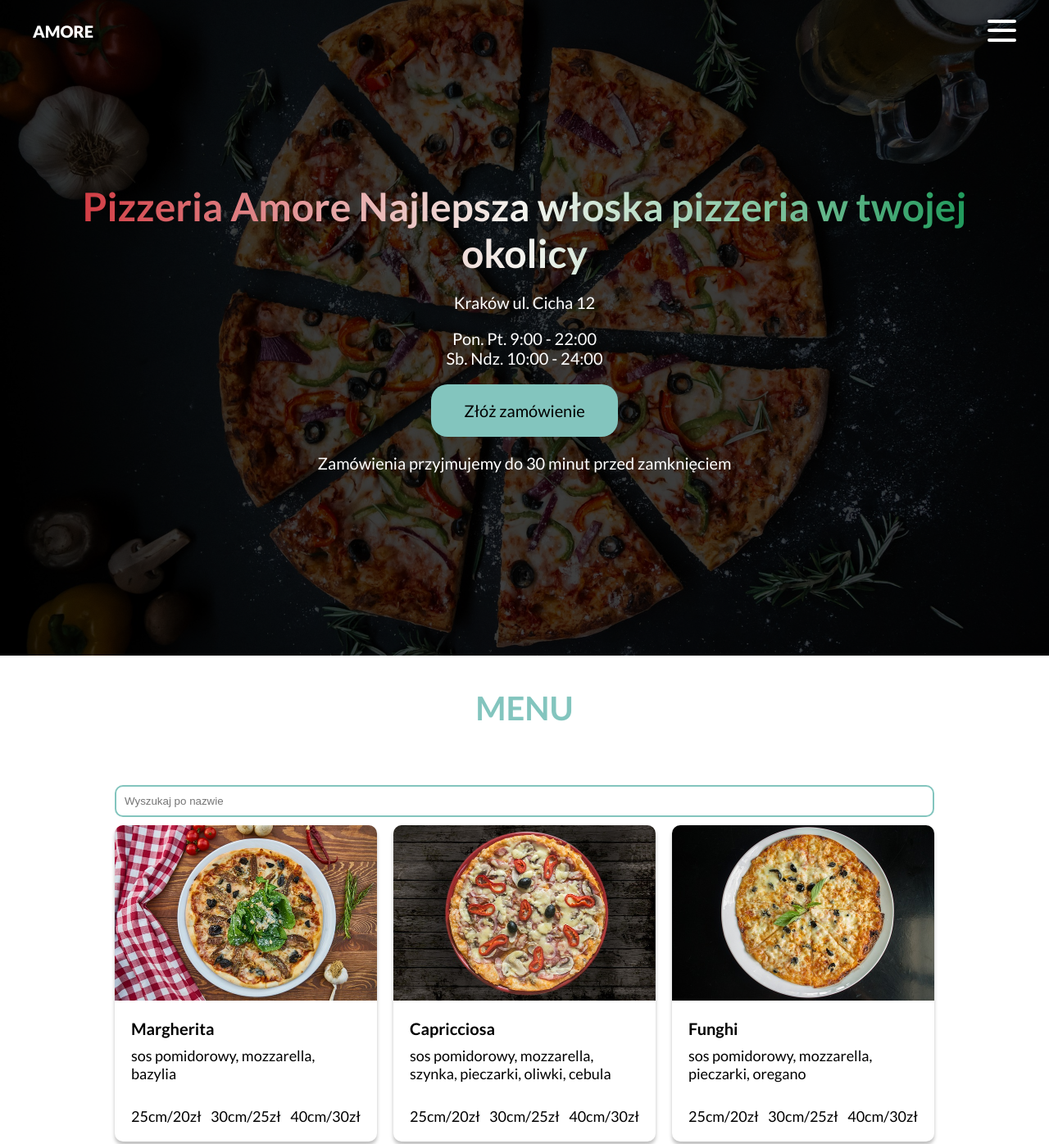
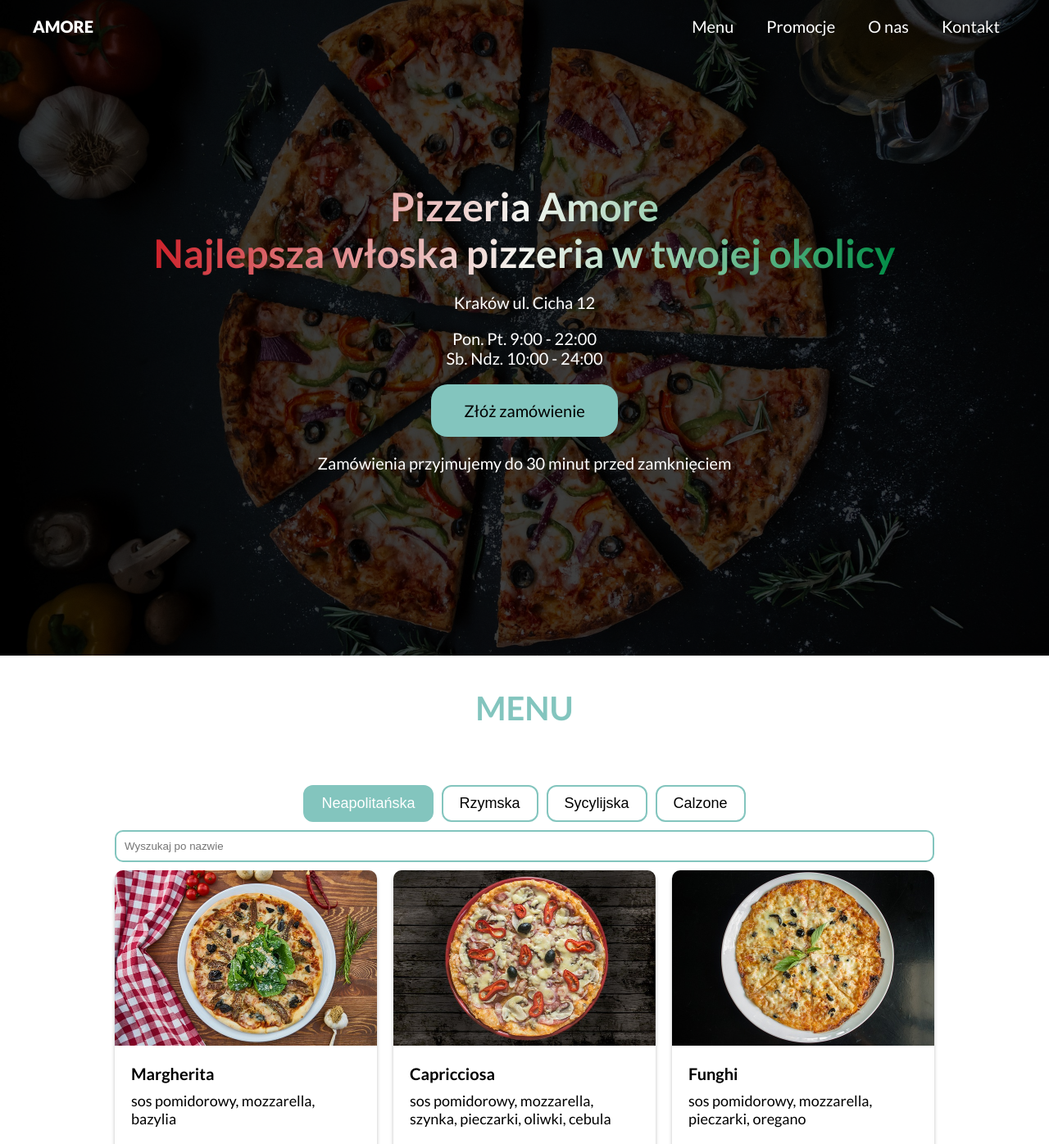
Before and after one commit to Zielona-Herbatka/Pizzeria-Amore, a plain HTML site: page index.html in a window 1280 px wide. Shown: the top 1396 px of the page at 82% size. Drawn offline with Linux system fonts and the light colour scheme.

Commit message:
nav and menu change

```diff
--- a/index.html
+++ b/index.html
@@ -16,42 +16,50 @@
 		<nav class="nav">
 			<nav class="nav__bar">
 				<a href="#" class="nav__logo">Amore</a>
+				<div class="nav__desktop">
+					<a class="nav__desktop-item" href="#menu">Menu</a>
+					<a class="nav__desktop-item" href="#promotion">Promocje</a>
+					<a class="nav__desktop-item" href="#about-us">O nas</a>
+					<a class="nav__desktop-item" href="#contact">Kontakt</a>
+				</div>
 				<button class="nav__burger-icon">
 					<span class="nav__burger-icon-item"></span>
 					<span class="nav__burger-icon-item"></span>
 					<span class="nav__burger-icon-item"></span>
 				</button>
+				<ul class="nav__menu-mobile">
+					<li class="nav__menu-mobile-item"><a href="#menu" class="nav__menu-mobile-link">Menu</a></li>
+					<li class="nav__menu-mobile-item"><a href="#promotion" class="nav__menu-mobile-link">Promocje</a></li>
+					<li class="nav__menu-mobile-item"><a href="#about-us" class="nav__menu-mobile-link">O Nas</a></li>
+					<li class="nav__menu-mobile-item"><a href="#contact" class="nav__menu-mobile-link">Kontakt</a></li>
+				</ul>
 			</nav>
-			<ul class="nav__menu">
-				<li class="nav__menu-item"><a href="#menu" class="nav__menu-link">Menu</a></li>
-				<li class="nav__menu-item"><a href="#promotion" class="nav__menu-link">Promocje</a></li>
-				<li class="nav__menu-item"><a href="#about-us" class="nav__menu-link">O Nas</a></li>
-				<li class="nav__menu-item"><a href="#contact" class="nav__menu-link">Kontakt</a></li>
-			</ul>
-			<!-- display block na wyzszej rozdzialce -->
-			<div class="nav__social">
-				<a href="#" class="nav__social-icon"><img src="img/header/facebook.svg" alt="Ikona Facebooka" /></a>
-				<a href="#" class="nav__social-icon"><img src="img/header/instagram.svg" alt="Ikona Instagrama" /></a>
-				<a href="#" class="nav__social-icon"><img src="img/header/pinterest.svg" alt="Ikona Pinteresta" /></a>
-			</div>
 		</nav>
 		<header class="header">
 			<div class="header__text">
-				<h1 class="header__text-heading">Pizzeria Amore Najlepsza włoska pizzeria w twojej okolicy</h1>
+				<h1 class="header__text-heading">Pizzeria Amore <span>Najlepsza włoska pizzeria w twojej okolicy</span></h1>
 				<p class="header__text-location">Kraków ul. Cicha 12</p>
 				<div class="header__text-opening-hours">
 					<p>Pon. Pt. 9:00 - 22:00</p>
 					<p>Sb. Ndz. 10:00 - 24:00</p>
 				</div>
-				<a href="#" class="header__text-btn">Złóż zamówienie</a>
+				<a href="#menu" class="header__text-btn">Złóż zamówienie</a>
 				<p class="header__text-information">Zamówienia przyjmujemy do 30 minut przed zamknięciem</p>
 			</div>
 			<div class="header__shadow"></div>
 		</header>
 		<h2 class="section-title">Menu</h2>
 		<section class="menu" id="menu">
+			<div class="menu__category">
+				<div class="menu__category-box">
+					<button class="menu__category-item menu__category-item--active">Neapolitańska</button>
+					<button class="menu__category-item">Rzymska</button>
+					<button class="menu__category-item">Sycylijska</button>
+					<button class="menu__category-item">Calzone</button>
+				</div>
+				<input class="menu__category-input" type="text" name="" id="" placeholder="Wyszukaj po nazwie" />
+			</div>
 			<!-- ?form -->
-			<input class="menu__search-bar-input" type="text" name="" id="" placeholder="Wyszukaj po nazwie" />
 			<!-- ?form -->
 			<div class="menu__box">
 				<!-- !wszystkie zdjecia na stronie pobrac w malej rozdzielczosci i potem zwiekszac wraz z media queries -->
--- a/js/main.js
+++ b/js/main.js
@@ -1,16 +1,17 @@
 const header = document.querySelector('.header')
 
-const navMenu = document.querySelector('.nav__menu')
 const nav = document.querySelector('.nav')
+const burger = document.querySelector('.nav__menu-mobile')
 
 const burgerIcon = document.querySelector('.nav__burger-icon')
-const navMenuItems = document.querySelectorAll('.nav__menu-item')
+const burgerItems = document.querySelectorAll('.nav__menu-mobile-item')
 
+const menuCategoryItems = document.querySelectorAll('.menu__category-item')
 const menuSearchBar = document.querySelector('.menu__search-bar-input')
 const manuItemsTitle = document.querySelectorAll('.menu__item-title')
 
-const showNav = () => {
-	navMenu.classList.toggle('showNav')
+const blockScroll = () => {
+	burger.classList.toggle('showNav')
 
 	if (document.body.style.overflow === '') {
 		document.body.style.overflow = 'hidden'
@@ -27,6 +28,11 @@ const showNavBar = () => {
 	}
 }
 
+const menuCategory = e => {
+	menuCategoryItems.forEach(el => el.classList.remove('menu__category-item--active'))
+	e.target.classList.toggle('menu__category-item--active')
+}
+
 const menuSearch = () => {
 	manuItemsTitle.forEach(el => {
 		const parentBox = el.closest('.menu__item')
@@ -39,7 +45,8 @@ const menuSearch = () => {
 	})
 }
 
+menuCategoryItems.forEach(el => el.addEventListener('click', menuCategory))
 window.addEventListener('scroll', showNavBar)
-burgerIcon.addEventListener('click', showNav)
-navMenuItems.forEach(el => el.addEventListener('click', showNav))
+burgerIcon.addEventListener('click', blockScroll)
+burgerItems.forEach(el => el.addEventListener('click', blockScroll))
 menuSearchBar.addEventListener('input', menuSearch)
--- a/sass/style.scss
+++ b/sass/style.scss
@@ -41,6 +41,7 @@ section {
 	z-index: 9;
 	width: 100vw;
 	padding: 2rem;
+	transition: 0.3s background-color;
 	&__bar {
 		display: flex;
 		justify-content: space-between;
@@ -49,13 +50,23 @@ section {
 		max-width: 1200px;
 		margin: 0 auto;
 	}
+	&__desktop {
+		display: none;
+		font-size: 0;
+		&-item {
+			padding: 2rem;
+			font-size: 2rem;
+			color: white;
+			cursor: pointer;
+		}
+	}
 	&__logo {
 		font-size: 2rem;
 		font-weight: 900;
 		text-transform: uppercase;
 		color: white;
 	}
-	&__menu-link {
+	&__menu-mobile-link {
 		color: white;
 		font-size: 2.4rem;
 	}
@@ -84,7 +95,7 @@ section {
 		transform: translate(0);
 	}
 
-	&__menu {
+	&__menu-mobile {
 		position: fixed;
 		z-index: 2;
 		top: 0;
@@ -135,6 +146,8 @@ section {
 		font-size: 1.8rem;
 		color: white;
 		&-heading {
+			display: flex;
+			flex-direction: column;
 			background: linear-gradient(90deg, rgba(205, 33, 42, 1) 0%, rgba(244, 245, 240, 1) 50%, rgba(0, 140, 69, 1) 100%);
 			background-clip: text;
 			-webkit-background-clip: text;
@@ -160,26 +173,40 @@ section {
 // menu
 
 .menu {
-	&__search-bar {
-		display: flex;
-		justify-content: space-between;
-		align-items: center;
+	&__category {
+		max-width: 1000px;
+		margin: 1rem auto;
+		font-size: 0;
+		&-box {
+			display: flex;
+			justify-content: center;
+			align-items: center;
+			flex-wrap: wrap;
+			gap: 1rem;
+		}
 		&-item {
-			font-size: 1.6rem;
+			padding: 1rem 2rem;
+			font-size: 1.8rem;
+			background: none;
+			border: 2px solid colors.$main-color;
+			border-radius: 12px;
+			transition: 0.3s background-color, color;
+			cursor: pointer;
 			&--active {
-				color: colors.$main-color;
+				color: white;
+				background-color: colors.$main-color;
 			}
 		}
 		&-input {
 			display: block;
-			max-width: 1000px;
-			margin: 1rem auto;
+			margin-top: 1rem;
 			padding: 1rem;
 			width: 100%;
 			border-radius: 1rem;
 			border: 2px solid colors.$main-color;
 		}
 	}
+
 	&__box {
 		display: flex;
 		justify-content: center;
@@ -333,6 +360,14 @@ section {
 }
 
 @media (min-width: 1024px) {
+	.nav {
+		&__burger-icon {
+			display: none;
+		}
+		&__desktop {
+			display: block;
+		}
+	}
 	.about-us {
 		max-width: 800px;
 		margin: 0 auto;
@@ -345,7 +380,7 @@ section {
 			flex-direction: row-reverse;
 		}
 		&-img {
-			max-width: 200px;
+			max-width: 250px;
 		}
 		&-description {
 			margin: 0;
```
Also changed, not shown: sass/style.css, 1 other file.
